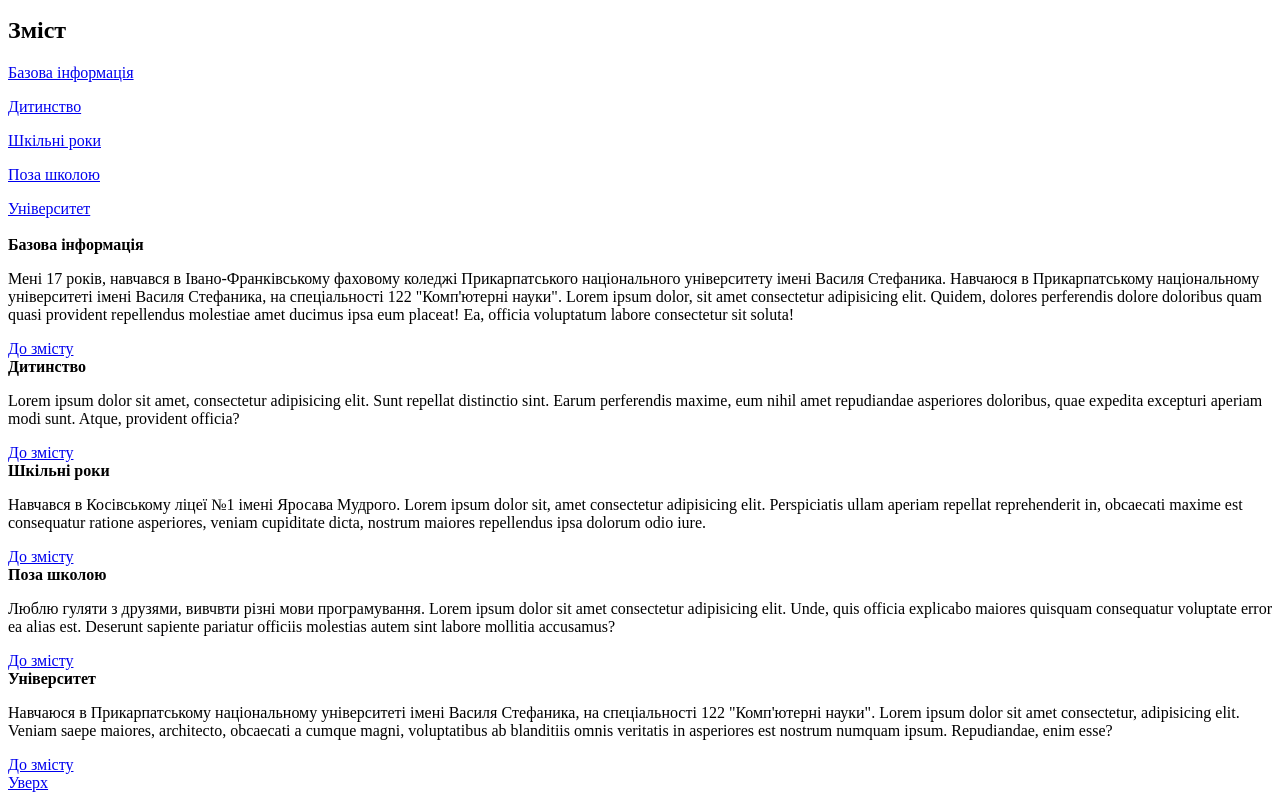
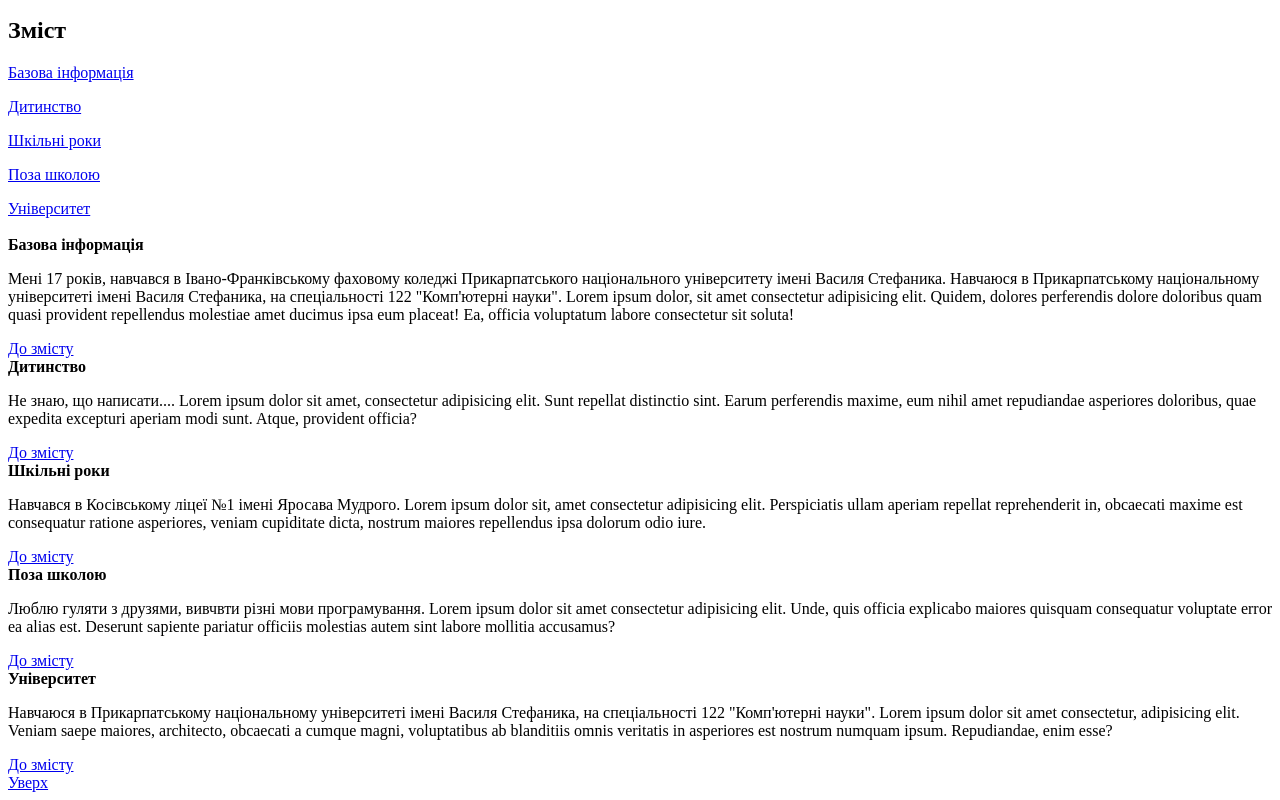
Before and after one commit to Qwer432151/pohdesign, a plain HTML site: page biography.html in a window 1280 px wide. Shown: the part 101-901 px from the top of the page. Drawn offline with Linux system fonts and the light colour scheme.

Commit message:
Update biography.html

```diff
--- a/biography.html
+++ b/biography.html
@@ -24,7 +24,7 @@
         <p>Мені 17 років, навчався в Івано-Франківському фаховому коледжі Прикарпатського національного університету імені Василя Стефаника. Навчаюся в Прикарпатському національному університеті імені Василя Стефаника, на спеціальності 122 "Комп'ютерні науки". Lorem ipsum dolor, sit amet consectetur adipisicing elit. Quidem, dolores perferendis dolore doloribus quam quasi provident repellendus molestiae amet ducimus ipsa eum placeat! Ea, officia voluptatum labore consectetur sit soluta!</p>
         <a href="#infot">До змісту</a><br>
         <b id="child">Дитинство</b>
-        <p>Lorem ipsum dolor sit amet, consectetur adipisicing elit. Sunt repellat distinctio sint. Earum perferendis maxime, eum nihil amet repudiandae asperiores doloribus, quae expedita excepturi aperiam modi sunt. Atque, provident officia?</p>
+        <p>Не знаю, що написати.... Lorem ipsum dolor sit amet, consectetur adipisicing elit. Sunt repellat distinctio sint. Earum perferendis maxime, eum nihil amet repudiandae asperiores doloribus, quae expedita excepturi aperiam modi sunt. Atque, provident officia?</p>
         <a href="#childt">До змісту</a><br>
         <b id="school">Шкільні роки</b>
         <p>Навчався в Косівському ліцеї №1 імені Яросава Мудрого. Lorem ipsum dolor sit, amet consectetur adipisicing elit. Perspiciatis ullam aperiam repellat reprehenderit in, obcaecati maxime est consequatur ratione asperiores, veniam cupiditate dicta, nostrum maiores repellendus ipsa dolorum odio iure.</p>
```
